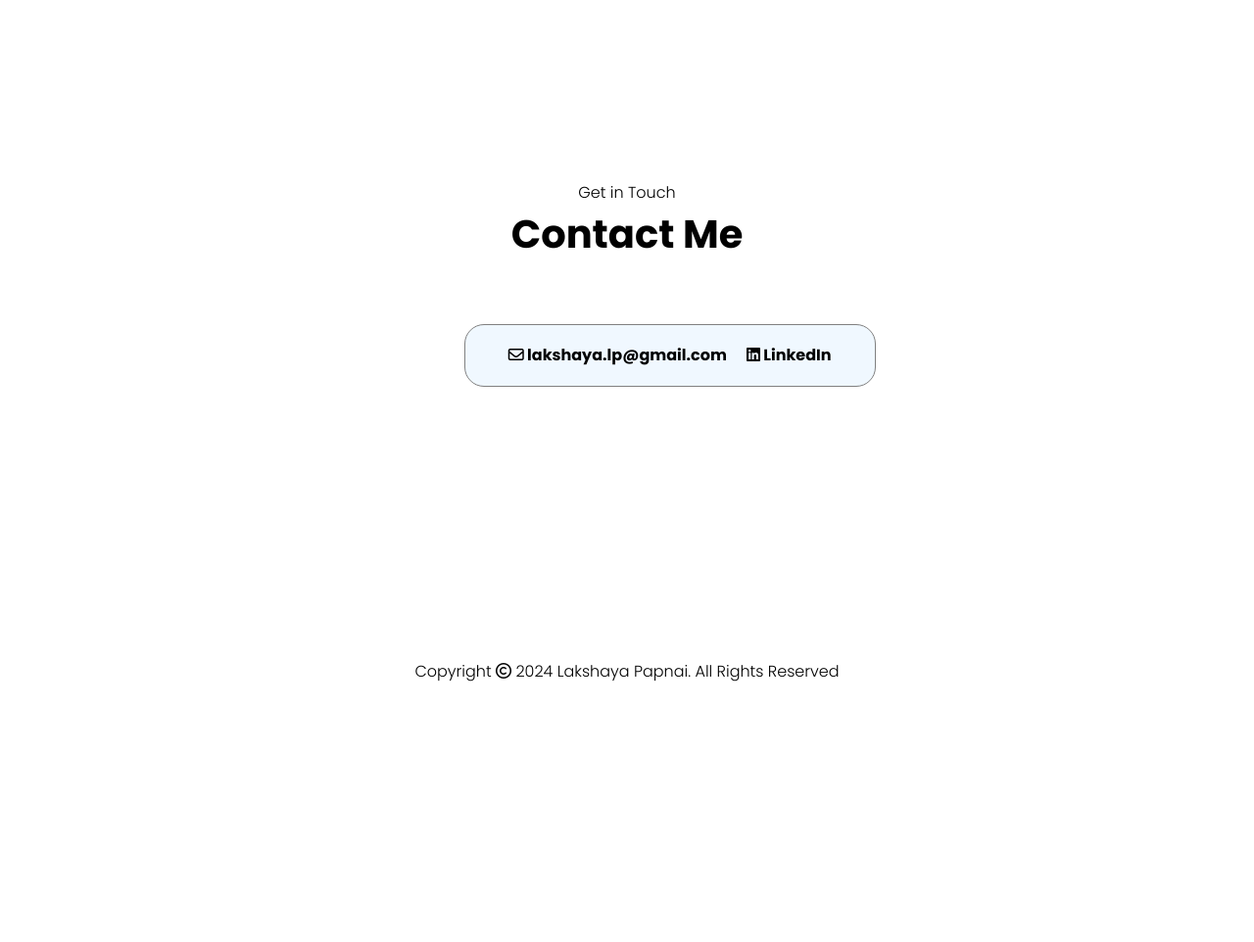
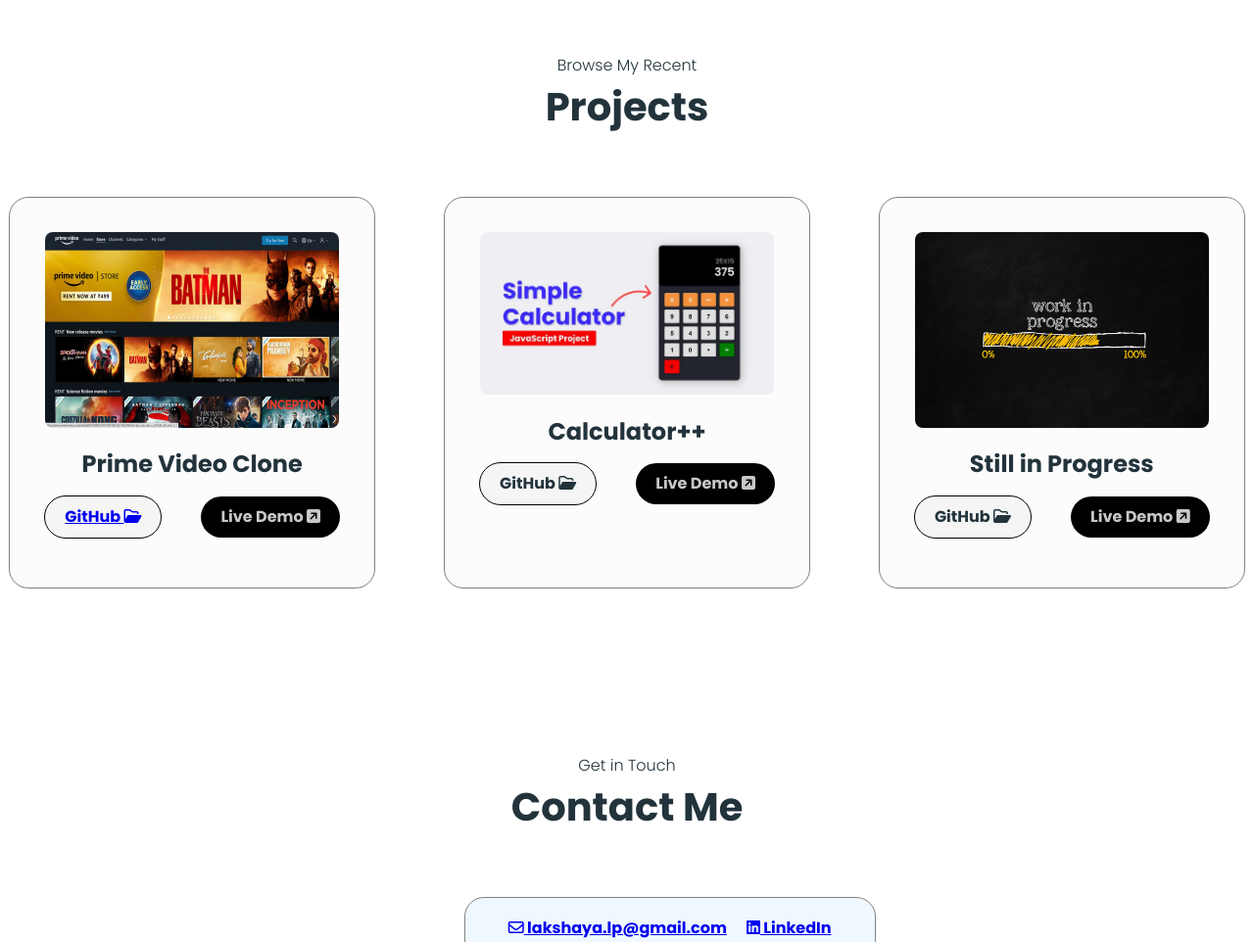
Before and after one commit to lakshaya-papnai/My-Pro-Resume, a plain HTML site: page index.html in a window 1280 px wide. Shown: the part 1517-2479 px from the top of the page at 98% size. Before the commit the page ends 2333 px from the top, so only its background shows below. Drawn offline with Linux system fonts and the light colour scheme.

Commit message:
all links working

```diff
--- a/index.html
+++ b/index.html
@@ -17,10 +17,10 @@
         </div>
         <div class="nav-links ">
             <ul class="flex">
-                <li>About</li>
+
                 <li><a href="#education">Education</a></li>
-                <li>Projects</li>
-                </li><a href="#contact-me">Contact</a></li>
+                <li><a href="#projects">Projects</a></li>
+                <li><a href="#contact-me">Contact</a></li>
                 <li> <button class="switch"> <i class="fa-solid fa-moon"></i></button></li>
             </ul>
 
@@ -44,10 +44,10 @@
                         Delhi, India 📍</p>
                 </div>
                 <div class="logos flex">
-                    <i class="fa-brands fa-linkedin"></i>
-                    <i class="fa-brands fa-github"></i>
+                    <a href="https://www.linkedin.com/in/lakshaya-papnai-79b4b11b8" target="_blank"><i class="fa-brands fa-linkedin"></i></a>
+                   <a href="https://github.com/lakshaya-papnai" target="_blank" > <i class="fa-brands fa-github"></i></a>
                 </div>
-                <button class="download-cv">Download CV</button>
+               <a download href="resume_fixed.pdf"> <button class="download-cv">Download CV </button></a>
 
 
             </div>
@@ -67,12 +67,12 @@
         </div>
 
 
-        <div class="education" id="education">
-            <p>Explore my</p>
+        <div class="education"id="education">
+            <p >Explore my</p>
             <h2>Education</h2>
             <div class="container flex">
                 <div class="school flex">
-                    <div class="school-pic"><img src="photos\education\IMG_1137.jpg" alt=""> </div>
+                    <div class="school-pic"> <a href="https://www.gaganbhartischool.in/" target="_blank"><img src="photos\education\IMG_1137.jpg" alt=""></a> </div>
                     <div class="school-marks">
                         <h3>Gagan Bharti Public School <i class="fa-solid fa-school"></i></h3>
                         <h4>Class XII (PCM)</h4>
@@ -82,7 +82,7 @@
                 </div>
 
                 <div class="college flex">
-                    <div class="school-pic"><img src="photos\education\abt3.jpg" alt=""> </div>
+                    <div class="school-pic"><a href="https://www.gtbit.ac.in/" target="_blank"><img src="photos\education\abt3.jpg" alt=""> </a></div>
                     <div class="school-marks">
                         <h3>Guru Tegh Bahadur Institute of Technology <i class="fa-solid fa-building-columns"></i></h3>
                         <h4>B.Tech (Information Technology)</h4>
@@ -93,17 +93,54 @@
             </div>
         </div>
 
+        <div class="projects" id="projects">
+            <p>Browse My Recent</p>
+            <h1>Projects</h1>
+
+            <div class="project-container flex">
+
+                <div class="project-template">
+                    <img src="projects\amazon-prime-video-store-arrives-in-india.jpg" alt="">
+                    <h2>Prime Video Clone</h2>
+                    <div class="buttonss flex ">
+                       <a href="https://github.com/lakshaya-papnai/amazon-prime-clone" target="_blank"> <h4 class="github">GitHub <i class="fa-regular fa-folder-open"></i></h4></a>
+                        <h4 class="live-demo">Live Demo <i class="fa-solid fa-square-arrow-up-right"></i></h4>
+                    </div>
+                </div>
+
+                <div class="project-template">
+                    <img src="projects\maxresdefault.jpg" alt="">
+                    <h2>Calculator++</h2>
+                    <div class="buttonss flex ">
+                        <h4 class="github">GitHub <i class="fa-regular fa-folder-open"></i></h4>
+                        <h4 class="live-demo">Live Demo <i class="fa-solid fa-square-arrow-up-right"></i></h4>
+                    </div>
+                </div>
+
+                <div class="project-template">
+                    <img src="projects\360_F_101974188_JmL9UeRv9Vr5Xgy2mLYDy0p1cCKvixes.jpg" alt="">
+                    <h2>Still in Progress</h2>
+                    <div class="buttonss flex ">
+                        <h4 class="github">GitHub <i class="fa-regular fa-folder-open"></i></h4>
+                        <h4 class="live-demo">Live Demo <i class="fa-solid fa-square-arrow-up-right"></i></h4>
+                    </div>
+                </div>
+
+            </div>
         </div>
+
+
+
 
         <div class="contact-me" id="contact-me">
             <p>Get in Touch</p>
             <h1>Contact Me</h1>
             <div class="container2 flex">
                 <div class="mail">
-                    <h4><i class="fa-regular fa-envelope"></i> lakshaya.lp@gmail.com</h4>
+                   <a href="mailto: 'lakshaya.lp@gmail.com'"> <h4><i class="fa-regular fa-envelope"></i> lakshaya.lp@gmail.com</h4></a>
                 </div>
                 <div class="linkedin">
-                    <h4><i class="fa-brands fa-linkedin"></i> LinkedIn</h4>
+                   <a href="https://www.linkedin.com/in/lakshaya-papnai-79b4b11b8" target="_blank"> <h4><i class="fa-brands fa-linkedin"></i> LinkedIn</h4></a>
                 </div>
 
             </div>
--- a/style.css
+++ b/style.css
@@ -24,7 +24,7 @@
         font-family: "Poppins", sans-serif;
         font-weight: 300;
         line-height: 1.4rem;
-        color:;
+        color: #22333b;
 
  }
  nav{
@@ -42,9 +42,16 @@
     gap: 40px;
  }
 
- a{
+ a:hover{
+
+   color:gray;
+
+ }
+
+ ul a{
    text-decoration: none;
    color: black;
+
  }
 
  .about-section{
@@ -59,12 +66,18 @@
    border-radius: 50%;
 
  }
+ .my-photo img:hover{
+   transform: scale(1.1);
+   box-shadow: 0 0 8px black;
+ }
 
  .about-me{
    flex-direction: column;
    gap: 20px;
 
  }
+
+
  .about-me-para p{
     width: 400px;
     text-align: center;
@@ -75,6 +88,9 @@
     gap: 10px;
     font-size: 1.9rem;
 
+ }
+ .logos i:hover{
+   transform: scale(0.9);
  }
 
 .download-cv{
@@ -88,6 +104,12 @@
     border-style: none;
  }
 
+ .download-cv:hover{
+   background-color: #2a2825;
+   transform: scale(1.01);
+   color: #fffcf2 ;
+ }
+
  .tech-stack{
     margin-top: 45px;
     gap: 16px;
@@ -98,6 +120,10 @@
 .techlogo img{
     width: 35px;
 
+}
+
+.techlogo img:hover{
+   transform: scale(1.3);
 }
 
 .switch{
@@ -113,6 +139,7 @@
    height: 100vh;
    margin-top: 100px;
    text-align: center;
+   padding-top: 40px;
 }
 .education h2{
    font-size: 2.5rem;
@@ -140,6 +167,77 @@
    border-radius: 4px;
 }
 
+.school-pic img:hover{
+
+   transform: scale(0.95);
+   box-shadow: 0 0 8px black;
+ }
+
+ .projects{
+   text-align: center;
+   padding-top: 40px;
+}
+.projects h1 {
+   padding: 20px 0 80px;
+   font-size: 2.5rem;
+
+}
+
+.project-container{
+   justify-content: center;
+   align-items: center;
+   gap: 70px;
+}
+.project-template {
+   padding: 35px;
+   border: 0.5px solid grey;
+   border-radius: 20px;
+   background-color: rgba(245, 245, 245, 0.311);
+   min-height: 400px;
+}
+.project-template img{
+   max-width: 300px;
+   border-radius: 8px;
+
+}
+
+.project-template img:hover{
+   box-shadow: 0 0 1px black;
+   transform: scale(1.01);
+}
+.project-template h2{
+   padding: 20px;
+}
+
+.buttonss{
+   justify-content: center;
+   gap: 40px;
+}
+ .github{
+   border: 0.5px solid black;
+   padding: 10px 20px;
+   border-radius: 40px;
+   background-color: whitesmoke;
+
+}
+.live-demo{
+   border: 1px solid none;
+   padding: 10px 20px;
+   border-radius: 40px;
+   background-color: black ;
+   color: rgba(245, 245, 245, 0.816);
+
+}
+
+.github:hover{
+   transform: scale(0.98);
+   color: rgba(0, 0, 0, 0.699);
+}
+.live-demo:hover{
+   transform: scale(0.98);
+   color:rgb(245, 245, 245);
+}
+
 .contact-me{
   height:100vh;
   padding-top: 170px;
@@ -164,6 +262,15 @@
    background-color: aliceblue;
 
 }
+.mail:hover{
+   color: #ef476f;
+}
+
+.linkedin:hover{
+   color: #219ebc;
+}
+
+
 
 .copyright{
    margin-top: 280px;
```
Also changed, not shown: projects/360_F_101974188_JmL9UeRv9Vr5Xgy2mLYDy0p1cCKvixes.jpg (added), projects/amazon-prime-video-store-arrives-in-india.jpg (added), projects/maxresdefault.jpg (added), 1 other file.
